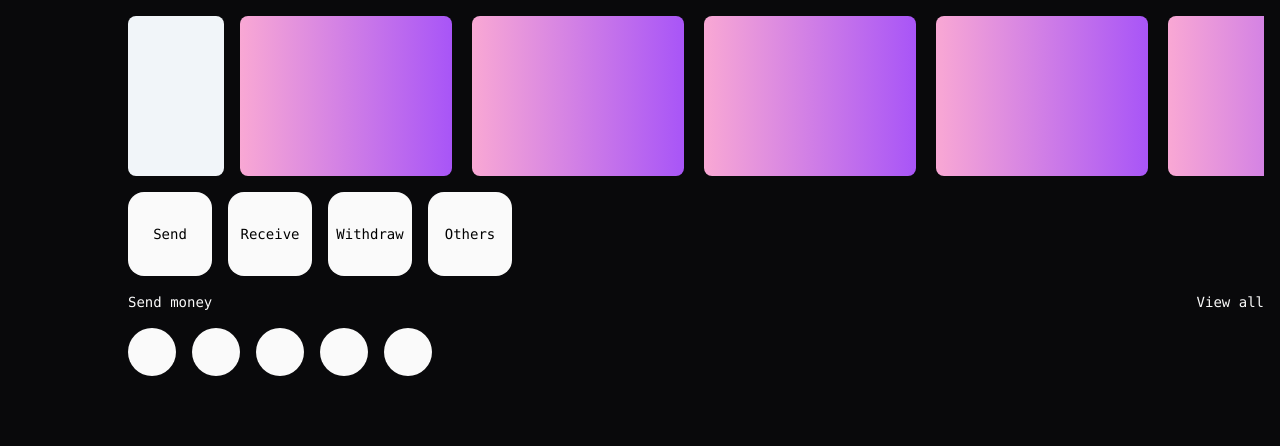
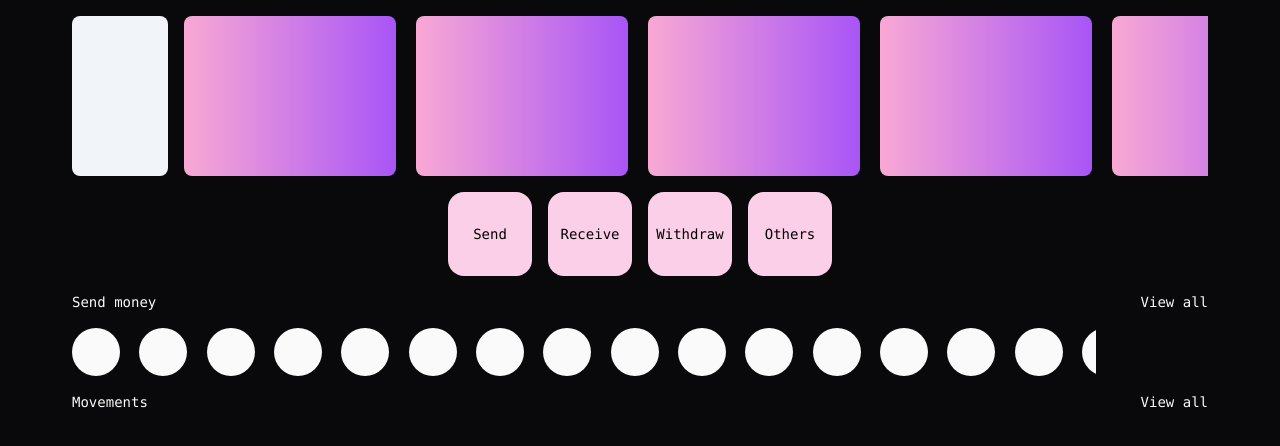
Before and after one commit to JCruzMi/uwallet, a Next.js app: page /dashboard in a window 1280 px wide. Shown: the top 446 px of the page. Built offline with nearby package versions, Linux system fonts and the light colour scheme.

Commit message:
avatar
w-full

```diff
--- a/src/app/dashboard/page.tsx
+++ b/src/app/dashboard/page.tsx
@@ -5,7 +5,7 @@ import Slider from "@/components/Slider";
 export default function Dashboard() {
   return (
     <main className="flex min-h-screen flex-col items-center justify-between p-4">
-      <div className="z-10 max-w-5xl w-full items-center justify-between font-mono text-sm lg:flex">
+      <div className="z-10 max-w-5xl w-full items-center justify-center font-mono text-sm lg:flex">
         <section className="flex flex-col gap-4">
           <div className="flex gap-4">
             <div className="min-h-40 min-w-24 rounded-lg bg-slate-100"></div>
@@ -14,14 +14,28 @@ export default function Dashboard() {
             </div>
           </div>
 
-          <SectionButtons />
+          <div className="flex justify-center">
+            <SectionButtons />
+          </div>
 
-          <div className="flex flex-col gap-4">
+          <div className="flex flex-col gap-4 w-full">
             <div className="flex justify-between">
               <h1>Send money</h1>
               <h1>View all</h1>
             </div>
-            <SectionSend />
+            <div className="flex-grow max-w-5xl w-full">
+              <SectionSend />
+            </div>
+          </div>
+
+          <div className="flex flex-col gap-4">
+            <div className="flex justify-between">
+              <h1>Movements</h1>
+              <h1>View all</h1>
+            </div>
+            <div className="flex-grow max-w-6xl">
+              {/* Componente de movimientos */}
+            </div>
           </div>
         </section>
       </div>
--- a/src/components/Avatar.tsx
+++ b/src/components/Avatar.tsx
@@ -1,6 +1,6 @@
 export default function Avatar() {
   return (
-    <div className="min-h-12 min-w-12 rounded-full bg-primary">
+    <div className="min-h-12 min-w-12 max-h-12 max-w-12 rounded-full bg-primary">
     </div>
   )
 }
--- a/src/components/Button.tsx
+++ b/src/components/Button.tsx
@@ -6,7 +6,7 @@ type Button = {
 
 export default function Button({icon, text, click}: Button) {
   return (
-    <button className="w-full aspect-square bg-primary rounded-2xl text-black bg-pink-200">
+    <button className="w-full aspect-square rounded-2xl text-black bg-pink-200">
       {text}
     </button>
   )
--- a/src/components/SectionSend.tsx
+++ b/src/components/SectionSend.tsx
@@ -1,13 +1,43 @@
+"use client";
 import Avatar from "./Avatar";
+import "swiper/css";
+import "swiper/css/free-mode";
+import "swiper/css/pagination";
+import { FreeMode, Pagination } from "swiper/modules";
+import { Swiper, SwiperSlide } from "swiper/react";
 
 export default function SectionSend() {
   return (
-    <div className="flex gap-4">
+    <Swiper
+      slidesPerView={5.5}
+      spaceBetween={20}
+      freeMode={true}
+      modules={[FreeMode, Pagination]}
+      className="p-4"
+      breakpoints={{
+        425: {
+          slidesPerView: 6.5,
+        },
+        640: {
+          slidesPerView: 10.5,
+        },
+        768: {
+          slidesPerView: 12.5,
+        },
+        1024: {
+          slidesPerView: 15.5,
+        },
+      }}
+    >
       {
-        Array.from({ length: 5 }).map((item, index) =>
-          <Avatar key={index} />
+        Array.from({ length: 20 }).map((item, index) =>
+          <SwiperSlide key={index}>
+            <Avatar />
+          </SwiperSlide>
         )
       }
-    </div>
+    </Swiper>
+
+
   )
 }
```
